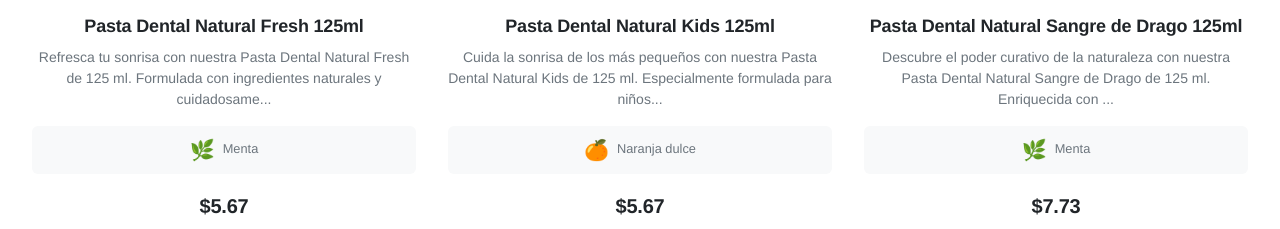
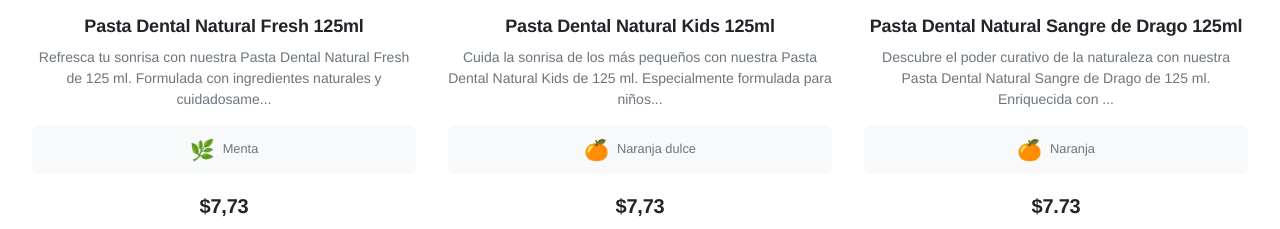
Before and after one commit to yeyodev1/bambooSmile-frontend, a Vue app: page /productos in a window 1280 px wide. Shown: the part 6400-6629 px from the top of the page. Built offline with nearby package versions, Linux system fonts and the light colour scheme; a web font is replaced by a local one.

Commit message:
fix: update product prices and flavor details
Update prices for 'Pasta Dental Natural Fresh' and 'Pasta Dental Natural Kids' products
Change flavor and icon for 'Pasta Dental Natural Sangre de Drago' from mint to orange

```diff
--- a/src/data/higiene-bucal.ts
+++ b/src/data/higiene-bucal.ts
@@ -10,7 +10,7 @@ export interface HigieneBucal {
 export const higieneBucal: HigieneBucal[] = [
   {
     name: 'Pasta Dental Natural Fresh 125ml',
-    precio: '5.67',
+    precio: '7,73',
     images: [
       'https://res.cloudinary.com/dpimsaaa4/image/upload/v1756310848/Pasta_dental_Fresh_125ml_rg9599.png',
     ],
@@ -20,7 +20,7 @@ export const higieneBucal: HigieneBucal[] = [
   },
   {
     name: 'Pasta Dental Natural Kids 125ml',
-    precio: '5.67',
+    precio: '7,73',
     images: [
       'https://res.cloudinary.com/dpimsaaa4/image/upload/v1756311270/Pasta_dental_Kids_125ml_k6tmbj.png',
     ],
@@ -31,8 +31,8 @@ export const higieneBucal: HigieneBucal[] = [
   {
     name: 'Pasta Dental Natural Sangre de Drago 125ml',
     precio: '7.73',
-    flavor: 'Menta',
-    flavorIcon: '🌿',
+    flavor: 'Naranja',
+    flavorIcon: '🍊',
     images: [
       'https://res.cloudinary.com/dpimsaaa4/image/upload/v1756311325/Pasta_dental_Sangre_de_drago_125ml_ckkwma.png',
     ],
```
